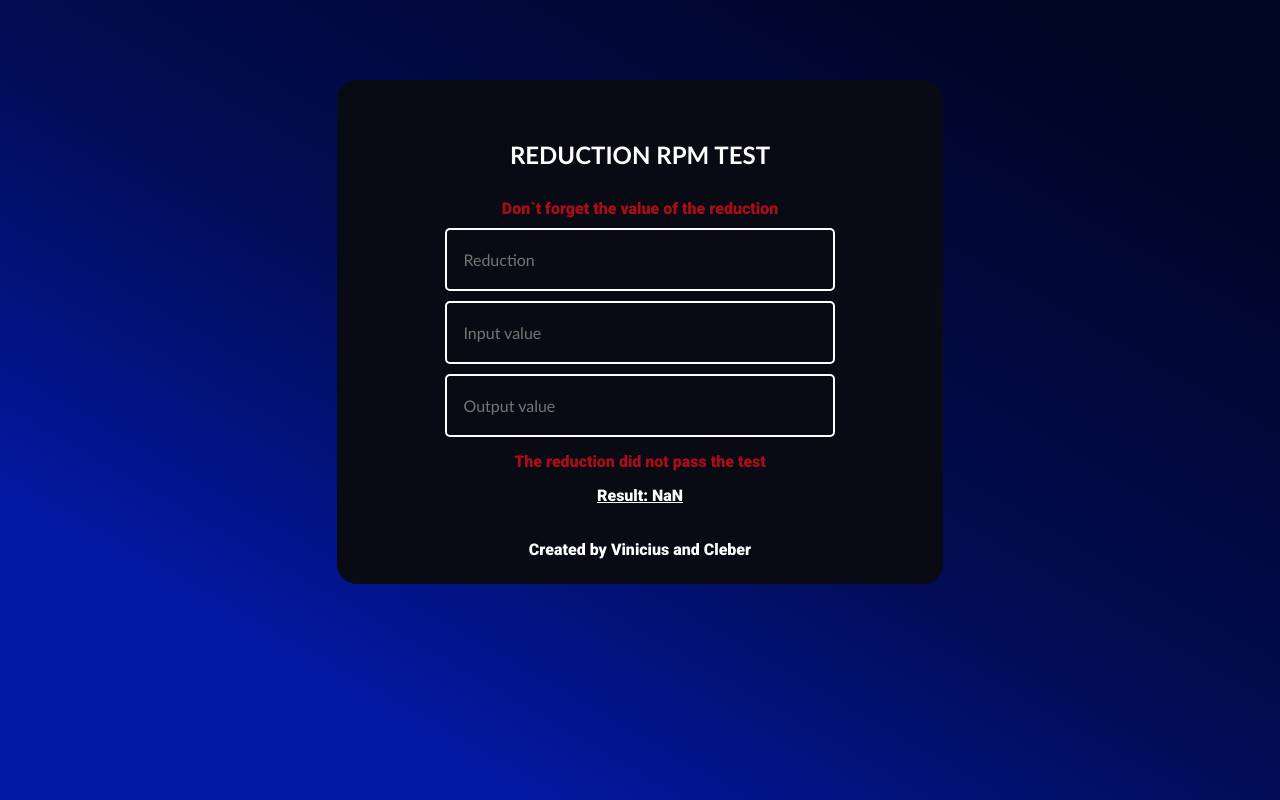
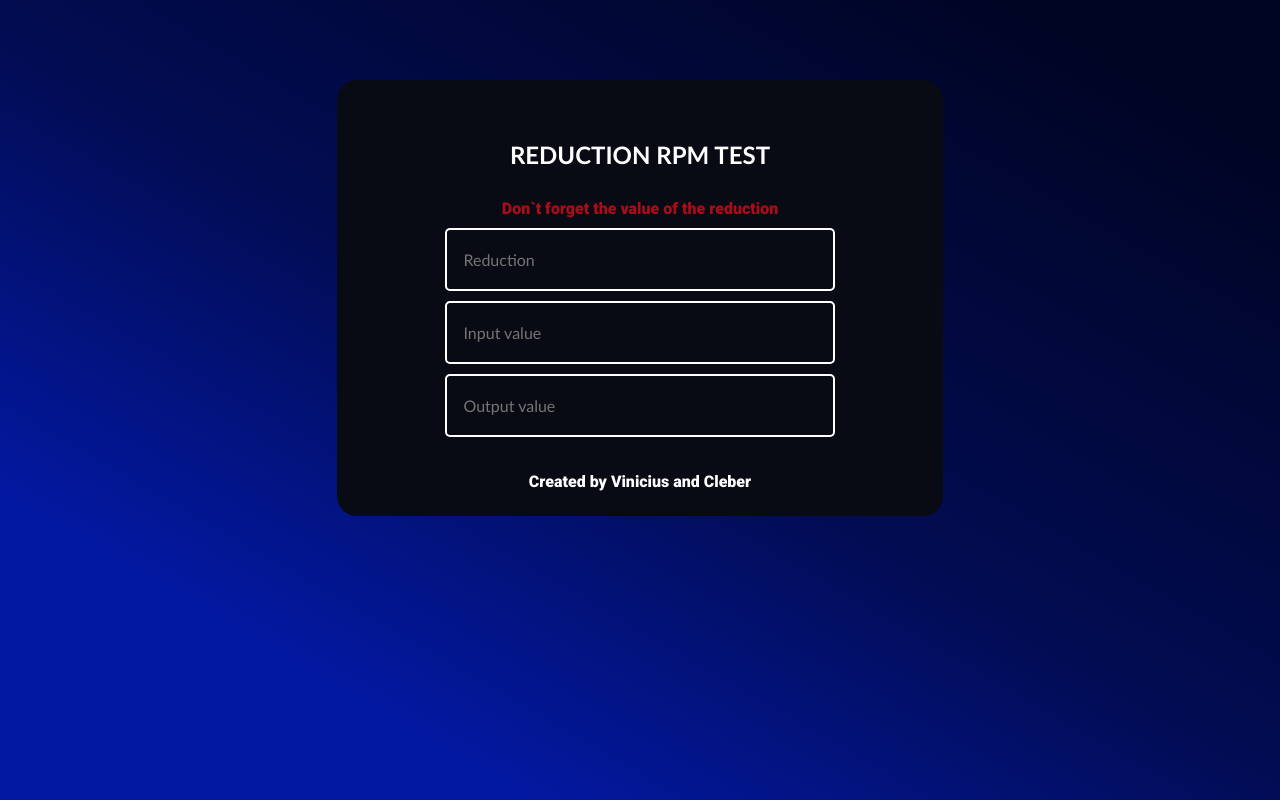
Before and after one commit to viniciusferreira7/reduction-rpm-test, a React (Create React App) app: page / in a window 1280 px wide. Built offline with nearby package versions, Linux system fonts and the light colour scheme.

Commit message:
falta os teste agora parte 2

```diff
--- a/src/components/Register/index.jsx
+++ b/src/components/Register/index.jsx
@@ -13,6 +13,12 @@ export const Register = () => {
   });
 
   const [status, setStatus] = useState({
+    type: '',
+    message: '',
+    input: '',
+  });
+
+  const [error, setError] = useState({
     type: '',
     message: '',
     input: '',
@@ -62,16 +68,16 @@ export const Register = () => {
     });
 
     if (!isNumber(e.target.value)) {
-      setStatus({
+      setError({
         type: 'error',
         message: 'Not a number',
         input: e.target.name,
       });
     } else {
-      setStatus({
+      setError({
         type: '',
         message: '',
-        input: '',
+        input: e.target.name,
       });
     }
   };
@@ -86,8 +92,10 @@ export const Register = () => {
           Don`t forget the value of the reduction
         </FlagMessage>
       ) : null}
-      {status.input === 'reductionValue' ? (
-        <FlagMessage success={false}>{status.message}</FlagMessage>
+      {error.type === 'error' &&
+      error.input === 'reductionValue' &&
+      values.reductionValue !== '' ? (
+        <FlagMessage success={false}>{error.message}</FlagMessage>
       ) : null}
       <TextFieldStyled
         name="reductionValue"
@@ -98,8 +106,8 @@ export const Register = () => {
         margin="dense"
         onChange={handleChange}
       />
-      {status.input === 'inputValue' ? (
-        <FlagMessage success={false}>{status.message}</FlagMessage>
+      {error.type === 'error' && error.input === 'inputValue' ? (
+        <FlagMessage success={false}>{error.message}</FlagMessage>
       ) : null}
       <TextFieldStyled
         name="inputValue"
@@ -109,8 +117,8 @@ export const Register = () => {
         margin="dense"
         onChange={handleChange}
       />
-      {status.input === 'outputValue' && values.inputValue !== String ? (
-        <FlagMessage success={false}>{status.message}</FlagMessage>
+      {error.type === 'error' && error.input === 'outputValue' ? (
+        <FlagMessage success={false}>{error.message}</FlagMessage>
       ) : null}
       <TextFieldStyled
         name="outputValue"
@@ -126,13 +134,13 @@ export const Register = () => {
         </FlagMessage>
       )}
 
-      {status.type === 'success' && (
+      {!isNaN(result) && status.type === 'success' ? (
         <>
           <FlagMessage success>{status.message}</FlagMessage>
           <FlagMessage number={true}>Result: {result}</FlagMessage>{' '}
         </>
-      )}
-      {parseFloat(values.reductionValue) !== 0 && status.type === 'error 2' ? (
+      ) : null}
+      {!isNaN(result) && status.type === 'error 2' ? (
         <>
           <FlagMessage success={false}>{status.message}</FlagMessage>
           <FlagMessage number={true}>Result: {result}</FlagMessage>{' '}
```
